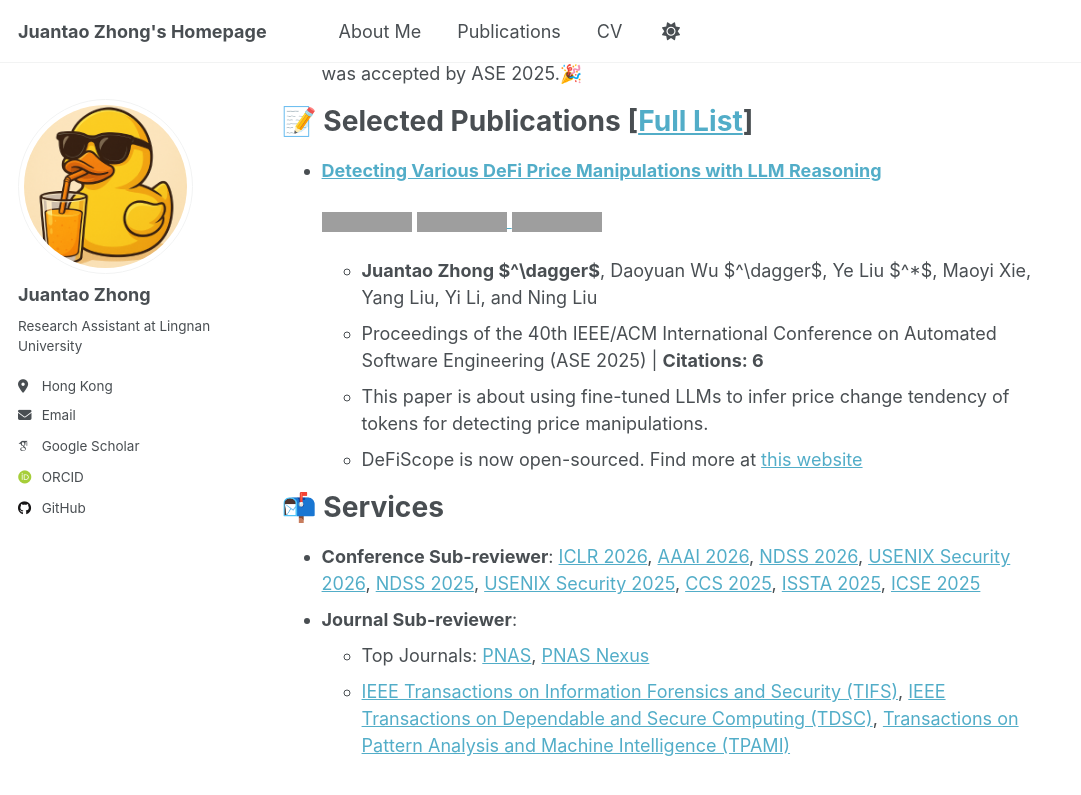
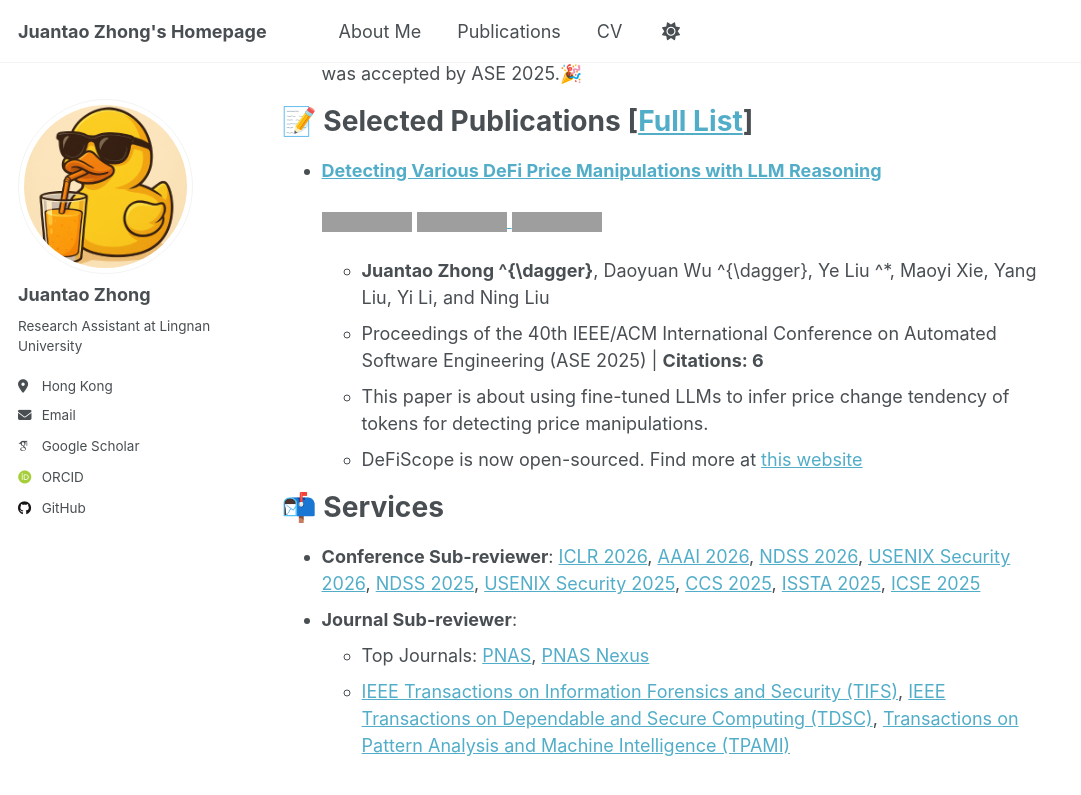
Before and after one commit to P4stry/P4stry.github.io, a Jekyll site: the page built from _pages/about.md, in a window 1280 px wide and 900 px high, scrolled down 727 px. Shown: the top 795 px of the window, without its empty margins (0-1081 px from the left). Built offline with Jekyll 4.4.1, drawn with Linux system fonts in a browser that asks for light colours; some web fonts are replaced; a script that is not in the unit is left out; grey boxes are pictures that could not be loaded.

```diff
--- a/_pages/about.md
+++ b/_pages/about.md
@@ -40,7 +40,7 @@ Juantao Zhong (钟隽韬 in Chinese) is now a research assistant at [Lingnan Uni
     <img src="https://img.shields.io/badge/arXiv-2502.11521-B31B1B?style=flat-square" alt>
   </a>
 
-  - **Juantao Zhong $^\dagger$**, Daoyuan Wu $^\dagger$, Ye Liu $^*$, Maoyi Xie, Yang Liu, Yi Li, and Ning Liu
+  - **Juantao Zhong ^{\dagger}**, Daoyuan Wu ^{\dagger}, Ye Liu ^*, Maoyi Xie, Yang Liu, Yi Li, and Ning Liu
   - Proceedings of the 40th IEEE/ACM International Conference on Automated Software Engineering (ASE 2025) \| **Citations: 6**
   - This paper is about using fine-tuned LLMs to infer price change tendency of tokens for detecting price manipulations.
   - DeFiScope is now open-sourced. Find more at [this website](https://github.com/AIS2Lab/DeFiScope)
```
